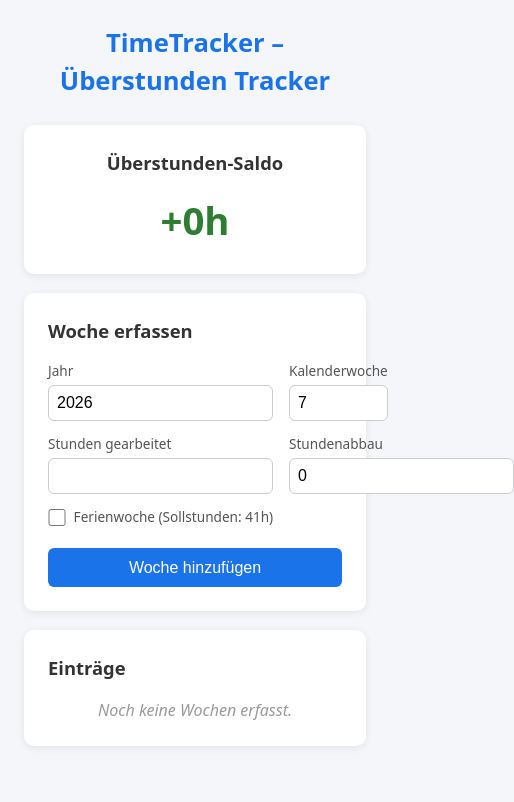
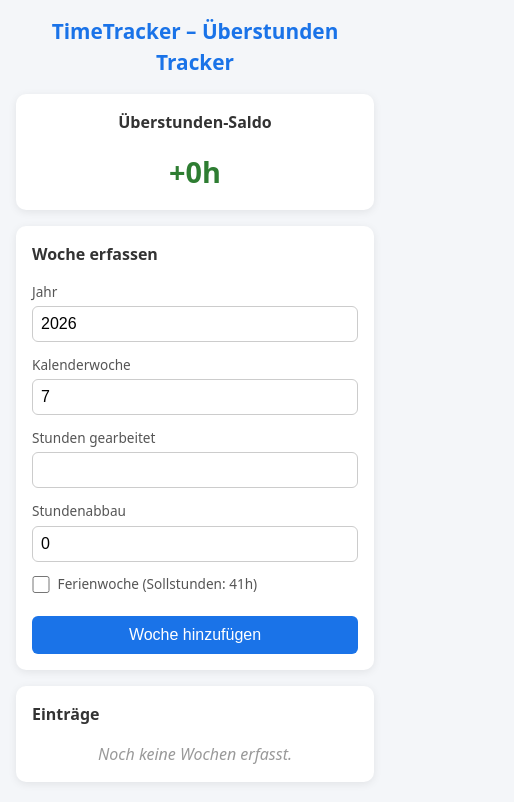
Before and after one commit to ery524/TimeTracker, a React (Vite) app: page / in a window 390 px wide. Shown: the top 802 px of the page, 514 px wide, since content can reach past the window. Built offline with nearby package versions, Linux system fonts and the light colour scheme.

Commit message:
Add responsive CSS for Android/mobile layout fixes
Co-authored-by: ery524 <187508916+ery524@users.noreply.github.com>

```diff
--- a/src/App.css
+++ b/src/App.css
@@ -142,3 +142,54 @@ tbody tr:hover {
   text-align: center;
   font-style: italic;
 }
+
+/* Mobile Responsive Styles */
+@media (max-width: 768px) {
+  .app {
+    padding: 1rem;
+  }
+
+  .app h1 {
+    font-size: 1.3rem;
+    margin-bottom: 1rem;
+  }
+
+  .card {
+    padding: 1rem;
+    margin-bottom: 1rem;
+  }
+
+  .card h2 {
+    font-size: 1rem;
+  }
+
+  /* Summary */
+  .total {
+    font-size: 1.8rem;
+  }
+
+  /* Form - Stack inputs vertically on mobile */
+  .form-row {
+    flex-direction: column;
+    gap: 0.8rem;
+  }
+
+  .form-row label {
+    width: 100%;
+  }
+
+  /* Table - Adjust font size */
+  table {
+    font-size: 0.85rem;
+  }
+
+  thead th,
+  tbody td {
+    padding: 0.4rem 0.4rem;
+  }
+
+  .delete-btn {
+    padding: 0.2rem 0.4rem;
+    font-size: 0.75rem;
+  }
+}
```
